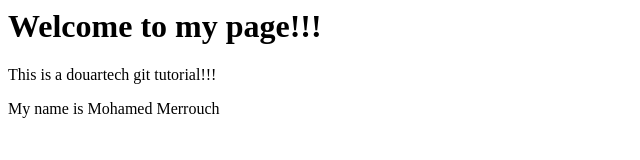
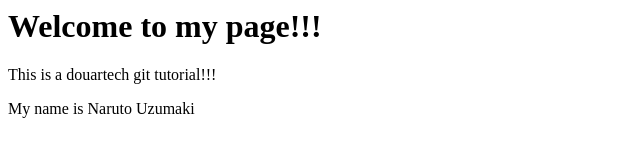
Before and after one commit to ardacoder/gitTutorialTest, a plain HTML site: page index.html in a window 1280 px wide. Shown: the full height of the page, 0-640 px from the left. Drawn offline with Linux system fonts and the light colour scheme.

Commit message:
add text file 2 change name to Naruto

```diff
--- a/index.html
+++ b/index.html
@@ -2,4 +2,4 @@
 
 <p>This is a douartech git tutorial!!!</p>
 
-<p>My name is Mohamed Merrouch</p>
+<p>My name is Naruto Uzumaki</p>
```
Also changed, not shown: user1.txt (added).
